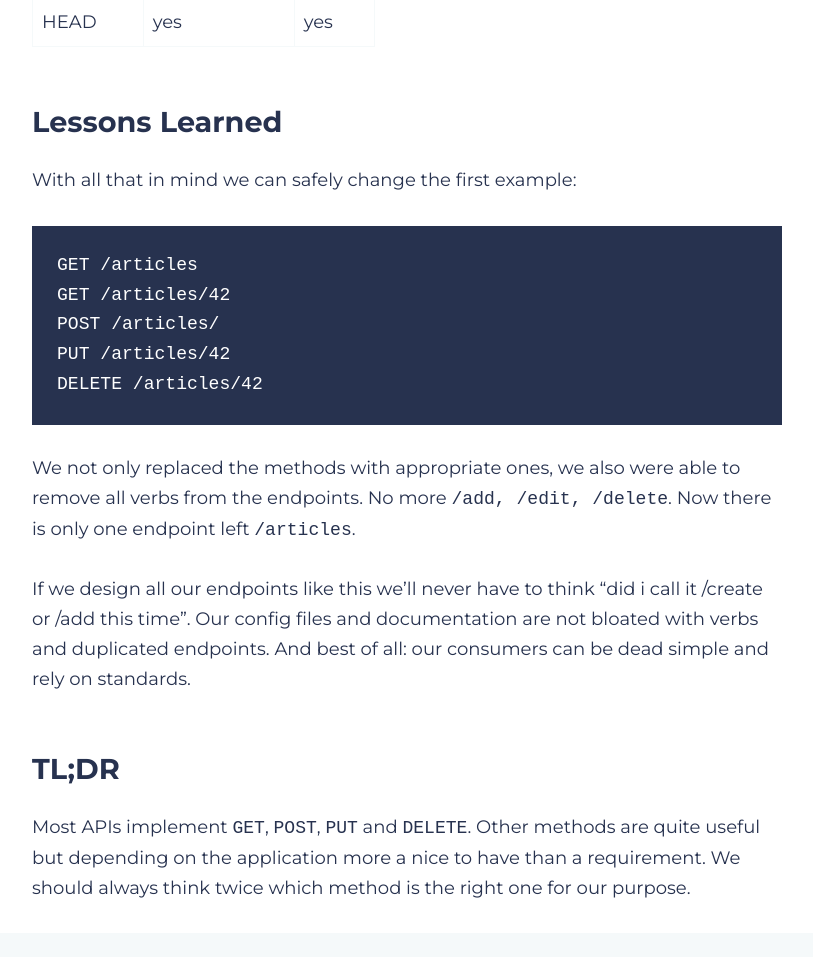
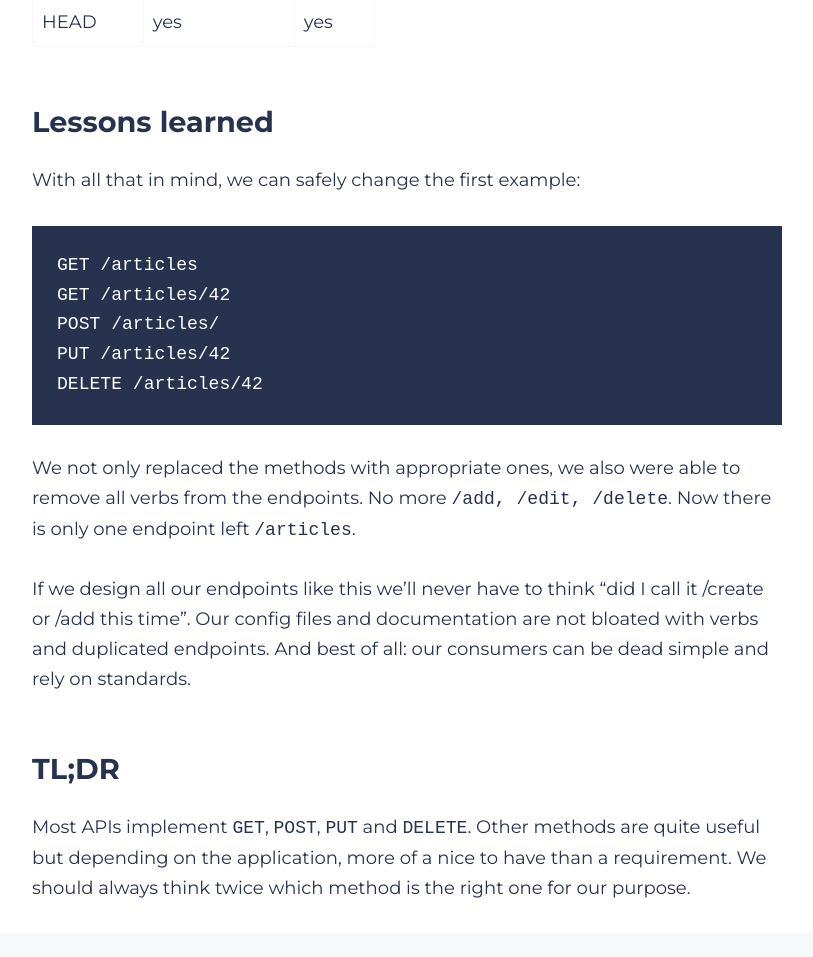
Before and after one commit to mrowdy/slemgrim.github.io, a Jekyll site: the page built from _posts/2016-06-30-http-endpoints.md, in a window 1280 px wide and 1400 px high, scrolled down 8430 px. Shown: the part 156-1113 px from the top of the window, without its empty margins (233-1046 px from the left). Built offline with Jekyll 4.4.1, drawn with Linux system fonts in a browser that asks for light colours; a script that is not in the unit is left out; comment, search, counter and statistics services are not loaded; some of the changed text lies outside the part shown.

````diff
--- a/_posts/2016-06-30-http-endpoints.md
+++ b/_posts/2016-06-30-http-endpoints.md
@@ -279,9 +279,9 @@ This is important when it comes to caching, safe methods can always be cached.
 | CONNECT | yes           | no      |
 | HEAD    | yes           | yes     |
 
-## Lessons Learned
+## Lessons learned
 
-With all that in mind we can safely change the first example:
+With all that in mind, we can safely change the first example:
 
 ```
 GET /articles
@@ -296,12 +296,12 @@ we also were able to remove all verbs from the endpoints.
 No more `/add, /edit, /delete`. Now there is only one endpoint left `/articles`.
 
 If we design all our endpoints like this we'll never have to think
-"did i call it /create or /add this time".
+"did I call it /create or /add this time".
 Our config files and documentation are not bloated with verbs and duplicated endpoints.
 And best of all: our consumers can be dead simple and rely on standards.
 
 ## TL;DR
 
 Most APIs implement `GET`, `POST`, `PUT` and `DELETE`. Other methods are quite useful
-but depending on the application more a nice to have than a requirement. We should always
+but depending on the application, more of a nice to have than a requirement. We should always
 think twice which method is the right one for our purpose.
````
Also changed, not shown: other parts of _posts/2016-06-30-http-endpoints.md (+5 -5 lines).
